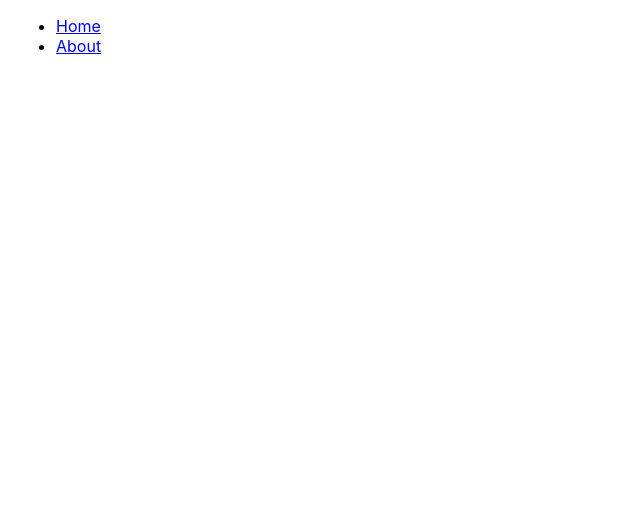
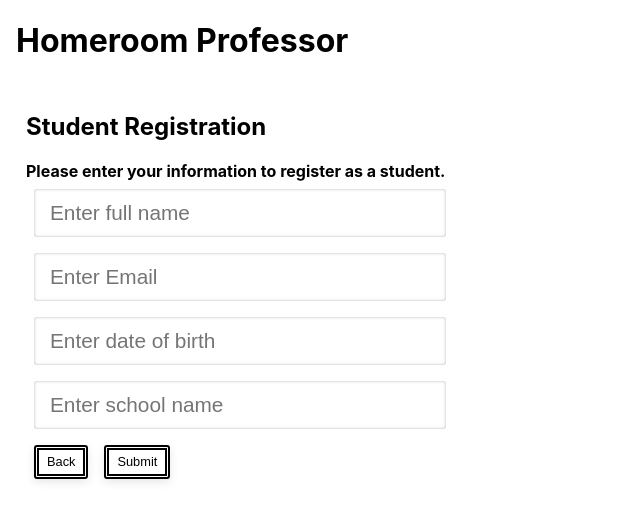
Before and after one commit to ammarsyed/HomeroomProfessor, a React (Create React App) app in the folder CEN3031Project/client/: page /StudentRegistration in a window 1280 px wide. Shown: the top 520 px of the page, without its empty margins (0-640 px from the left). Built offline with nearby package versions, Linux system fonts and the light colour scheme.

Commit message:
Cleaned UI, added back buttons and home page

```diff
--- a/CEN3031Project/client/src/App.js
+++ b/CEN3031Project/client/src/App.js
@@ -1,8 +1,9 @@
 import React, {useState, useEffect} from 'react';
 import Search from './components/Search';
 import Login from './components/Login';
-import Register from './components/Register';
-import professorRegister from './components/professorRegister';
+import Home from './components/Home';
+import StudentRegister from './components/StudentRegister';
+import ProfessorRegister from './components/ProfessorRegister';
 import { BrowserRouter as Router, Link, Switch } from 'react-router-dom';
 import Route from 'react-router-dom/Route';
 
@@ -17,24 +18,13 @@ const App = (props) => {
     <Router>
         <div className="background">
            <div className="row">
-
-        <ul>
-          <li>
-            <Link to="/">Home</Link>
-          </li>
-          <li>
-            <Link to="/about">About</Link>
-          </li>
-        </ul>
-
-        <Switch>
-
-        <Route exact path = "/" component  = {Login} />
-        <Route exact path = "/registration" component  = {Register} />
-        <Route exact path = "/professorregistration" component  = {professorRegister} />
-
-        </Switch>
-
+            <h1><Link to="/" style={{textDecoration: 'none', color: 'black'}}>Homeroom Professor</Link></h1>
+            <Switch>
+              <Route exact path = "/" component  = {Login} />
+              <Route exact path = "/Home" component  = {Home} />
+              <Route exact path = "/StudentRegistration" component  = {StudentRegister} />
+              <Route exact path = "/ProfessorRegistration" component  = {ProfessorRegister} />
+            </Switch>
           </div>
         </div>
     </Router>
--- /dev/null
+++ b/CEN3031Project/client/src/components/Home.js
@@ -0,0 +1,22 @@
+import React from 'react';
+import {Route} from 'react-router-dom'
+import { useHistory } from "react-router-dom";
+
+const Home = (props) => {
+
+     const history = useHistory();
+
+    return (
+
+        <div >
+            <h1>
+                Welcome Home.
+            </h1>
+        </div>
+    );
+
+
+
+};
+
+export default Home;
--- a/CEN3031Project/client/src/components/Login.js
+++ b/CEN3031Project/client/src/components/Login.js
@@ -13,6 +13,7 @@ const Login = (props) => {
 
     }
 
+    //This should be updated so when authenticated correctly, redirected to home page, otherwise stay at login
     const submitButton = (event) => {
         event.preventDefault();
         props.authenticate(account.username, account.password);
@@ -22,35 +23,37 @@ const Login = (props) => {
 
     const studentRegistration = (event) => {
         event.preventDefault();
-        history.push("/registration")
+        history.push("/StudentRegistration")
     }
 
     const professorRegistration = (event) => {
         event.preventDefault();
-        history.push("/professorregistration")
+        history.push("/ProfessorRegistration")
     }
 
     return (
 
-        <form id = "addForm">
+        <form id = "addForm" className="column1">
             <div >
                 <h2>Sign In</h2>
                 <b>
                     Please enter your Username and Password to log in.
                 </b>
             </div>
-            <input type="text" placeholder="Enter Username"
+            <input className="loginInput" type="text" placeholder="Enter Username"
                 onChange = {
                     event => account.username = (event.target.value)
 
                 }
             />
-            <input type="text" placeholder="Enter Password"
+            <br/>
+            <input className="loginInput" type="text" placeholder="Enter Password"
                 onChange = {
                     event => account.password = (event.target.value)
 
                 }
             />
+            <br/>
             <button onSubmit = {submitButton}>Submit</button>
             <button onClick = {studentRegistration}>Register as a Student</button>
             <button onClick = {professorRegistration}>Register as a Professor</button>
--- a/CEN3031Project/client/src/components/Register.js
+++ b/CEN3031Project/client/src/components/StudentRegister.js
@@ -1,6 +1,10 @@
 import React from 'react';
+import Login from './Login';
+import { useHistory } from "react-router-dom";
 
-const Register = (props) => {
+const StudentRegister = (props) => {
+
+    const history = useHistory();
 
     let account = {
         name: "",
@@ -9,16 +13,22 @@ const Register = (props) => {
         school: ""
     }
 
+    //if form fields are filled, push to home page
     const submitButton = (event) => {
         event.preventDefault();
-        props.authenticate(account.username, account.password);
+        //props.authenticate(account.username, account.password);
         document.getElementById("addForm").reset();
+        history.push("/")
+    }
 
+    const backButton = (event) => {
+        event.preventDefault();
+        history.push("/")
     }
 
     return (
 
-        <form id = "addForm">
+        <form id = "addForm" className="column1">
             <div >
                 <h2>Student Registration</h2>
                 <b>
@@ -27,7 +37,7 @@ const Register = (props) => {
             </div>
 
 
-            <input type="text" placeholder="Enter full name"
+            <input className="loginInput" type="text" placeholder="Enter full name"
                 onChange = {
                     event => account.name = (event.target.value)
 
@@ -35,7 +45,7 @@ const Register = (props) => {
             />
 
 
-            <input type="text" placeholder="Enter Email"
+            <input className="loginInput" type="text" placeholder="Enter Email"
                 onChange = {
                     event => account.email = (event.target.value)
 
@@ -43,7 +53,7 @@ const Register = (props) => {
             />
 
 
-            <input type="text" placeholder="Enter date of birth"
+            <input className="loginInput" type="text" placeholder="Enter date of birth"
                 onChange = {
                     event => account.dob = (event.target.value)
 
@@ -51,13 +61,14 @@ const Register = (props) => {
             />
 
 
-            <input type="text" placeholder="Enter school name"
+            <input className="loginInput" type="text" placeholder="Enter school name"
                 onChange = {
                     event => account.school = (event.target.value)
 
                 }
             />
-
+            <br/>
+            <button onClick = {backButton}>Back</button>
             <button onSubmit = {submitButton}>Submit</button>
 
         </form>
@@ -67,4 +78,4 @@ const Register = (props) => {
 
 };
 
-export default Register;
+export default StudentRegister;
--- a/CEN3031Project/client/src/components/professorRegister.js
+++ b/CEN3031Project/client/src/components/professorRegister.js
@@ -1,7 +1,10 @@
 import React from 'react';
+import Login from './Login';
+import { useHistory } from "react-router-dom";
 
-const professorRegister = (props) => {
+const ProfessorRegister = (props) => {
 
+    const history = useHistory();
 
     let account = {
         name: "",
@@ -10,17 +13,21 @@ const professorRegister = (props) => {
         department: ""
     }
 
+    //if form fields are filled, push to home page
     const submitButton = (event) => {
         event.preventDefault();
-        props.authenticate(account.username, account.password);
+        //props.authenticate(account.username, account.password);
         document.getElementById("addForm").reset();
+    }
 
+    const backButton = (event) => {
+        event.preventDefault();
+        history.push("/")
     }
 
 
     return (
-
-        <form id = "addForm">
+        <form id = "addForm" className="column1">
             <div >
                 <h2>Professor Registration</h2>
                 <b>
@@ -29,7 +36,7 @@ const professorRegister = (props) => {
             </div>
 
 
-            <input type="text" placeholder="Enter full name"
+            <input className="loginInput" type="text" placeholder="Enter full name"
                 onChange = {
                     event => account.name = (event.target.value)
 
@@ -37,7 +44,7 @@ const professorRegister = (props) => {
             />
 
 
-            <input type="text" placeholder="Enter email"
+            <input className="loginInput" type="text" placeholder="Enter email"
                 onChange = {
                     event => account.email = (event.target.value)
 
@@ -45,7 +52,7 @@ const professorRegister = (props) => {
             />
 
 
-            <input type="text" placeholder="Enter university"
+            <input className="loginInput" type="text" placeholder="Enter university"
                 onChange = {
                     event => account.university = (event.target.value)
 
@@ -53,13 +60,14 @@ const professorRegister = (props) => {
             />
 
 
-            <input type="text" placeholder="Enter department (i.e. Engineering, Liberal Arts, etc) "
+            <input className="loginInput" type="text" placeholder="Enter department"
                 onChange = {
                     event => account.department = (event.target.value)
 
                 }
             />
-
+            <br/>
+            <button onClick = {backButton}>Back</button>
             <button onSubmit = {submitButton}>Submit</button>
         </form>
     );
@@ -68,4 +76,4 @@ const professorRegister = (props) => {
 
 };
 
-export default professorRegister;
+export default ProfessorRegister;
--- a/CEN3031Project/client/src/index.css
+++ b/CEN3031Project/client/src/index.css
@@ -105,3 +105,16 @@ input[type='text'] {
 	height: 3rem;
 	color:#000000;
 }
+
+.loginInput[type='text'] {
+	margin: 0.5rem;
+	background: rgb(255, 255, 255);
+	font-size: 1.3rem;
+	border: #000000;
+	box-shadow: inset 0 0 3px rgba(0, 0, 0, 0.3);
+	border-radius: 3px;
+	padding: 0 1rem;
+	width: calc(100% - 12rem);
+	height: 3rem;
+	color:#000000;
+}
--- a/CEN3031Project/package.json
+++ b/CEN3031Project/package.json
@@ -17,7 +17,8 @@
     "body-parser": "^1.19.0",
     "concurrently": "^5.2.0",
     "express": "^4.17.1",
-    "mongoose": "^5.9.22"
+    "mongoose": "^5.9.22",
+    "react-router-dom": "^5.2.0"
   },
   "devDependencies": {
     "nodemon": "^2.0.4"
```
Also changed, not shown: 1 other file (tests, documents, lock files or other folders).
